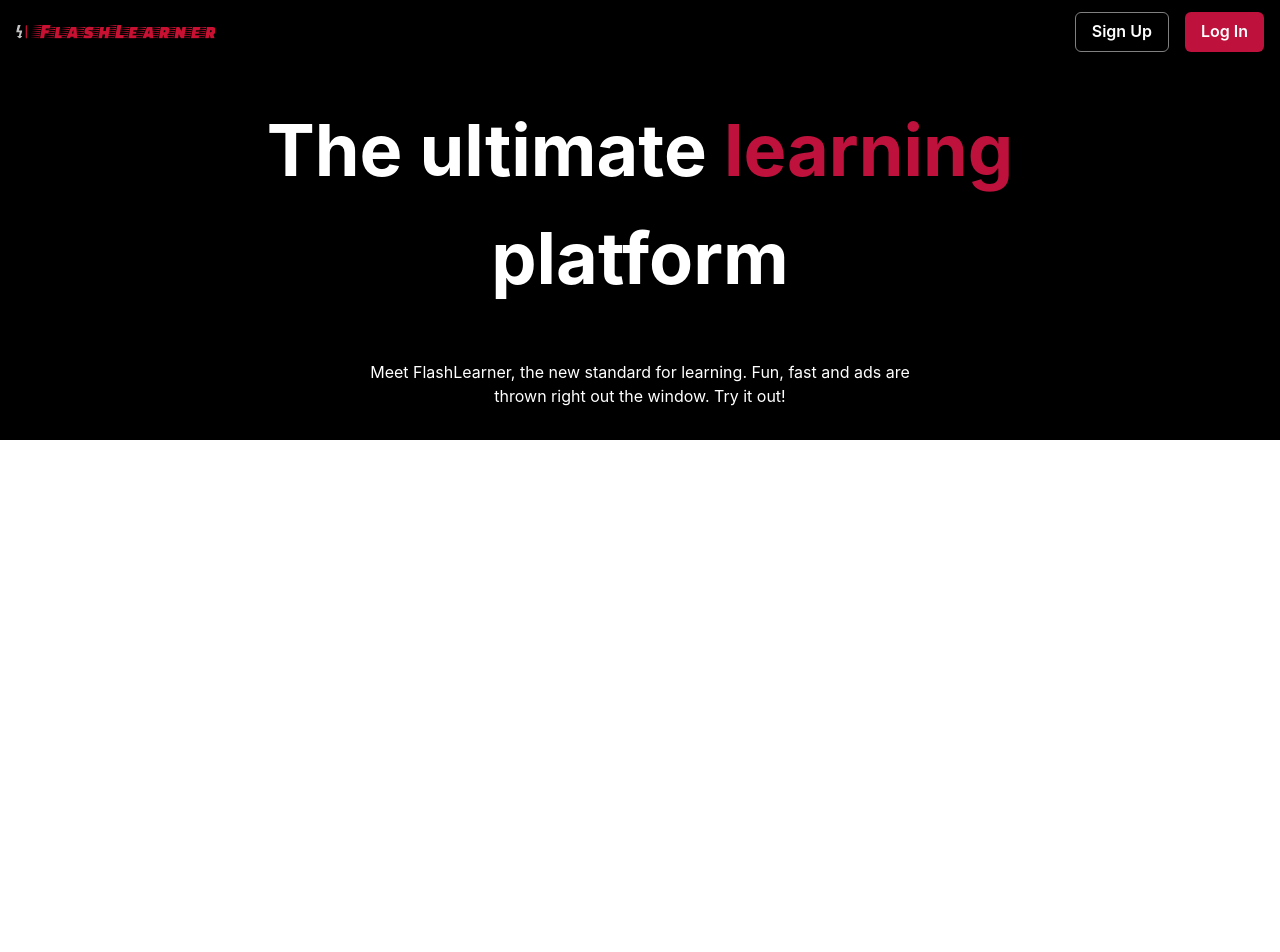
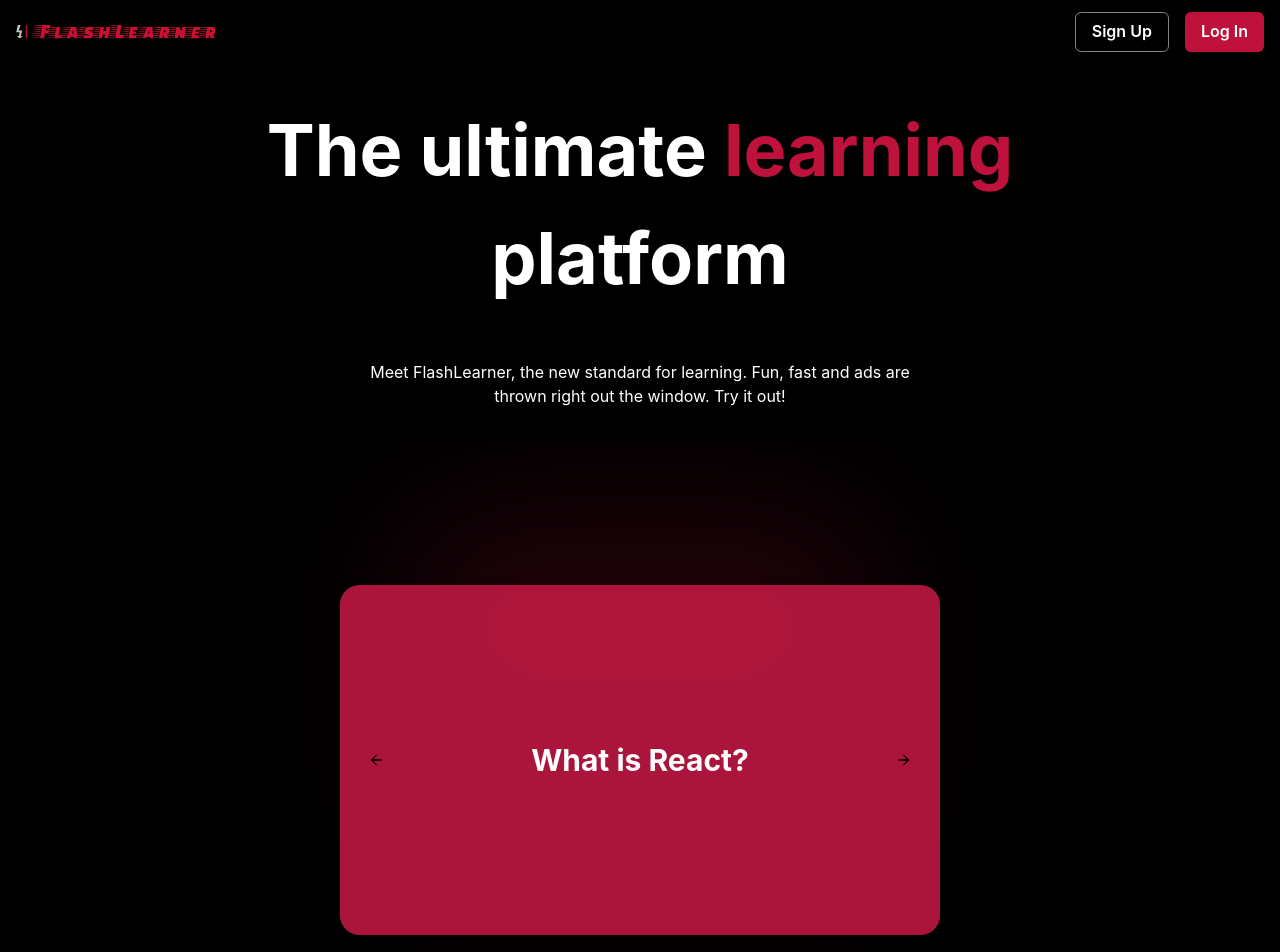
Before and after one commit to mitali-dxt/FlashSaas, a React (Create React App) app in the folder frontend/: page / in a window 1280 px wide. Shown: the top 952 px of the page. Before the commit the page ends 800 px from the top, so only its background shows below. Built offline with nearby package versions, Linux system fonts and the light colour scheme.

Commit message:
added flashcard component

```diff
--- a/frontend/package.json
+++ b/frontend/package.json
@@ -3,6 +3,7 @@
   "version": "0.1.0",
   "private": true,
   "dependencies": {
+    "@chakra-ui/icons": "^2.1.1",
     "@chakra-ui/react": "^2.8.2",
     "@emotion/react": "^11.13.0",
     "@emotion/styled": "^11.13.0",
--- a/frontend/src/App.js
+++ b/frontend/src/App.js
@@ -2,12 +2,14 @@ import React from "react";
 import { ChakraProvider } from "@chakra-ui/react";
 import Navbar from "./components/navbar";
 import Header from "./components/header";
+import FlashcardDeck from './components/flashcardDeck';
 
 function App() {
   return (
     <ChakraProvider>
       <Navbar />
       <Header />
+      <FlashcardDeck />
       {/* Other components can be added here */}
     </ChakraProvider>
   );
--- /dev/null
+++ b/frontend/src/components/flashcard.js
@@ -0,0 +1,66 @@
+import React, { useState } from 'react';
+import { Box, Text } from '@chakra-ui/react';
+
+const Flashcard = ({ question, answer }) => {
+  const [flipped, setFlipped] = useState(false);
+
+  return (
+    <Box
+      width="600px" // Increased width
+      height="350px" // Increased height
+      borderRadius="20px" // Rounded corners
+      overflow="hidden"
+      onClick={() => setFlipped(!flipped)}
+      cursor="pointer"
+      position="relative"
+      bg="rgba(255, 255, 255, 0.2)" // Semi-transparent white for glass effect
+      backdropFilter="blur(10px)" // Glassy effect
+      boxShadow="0 4px 8px rgba(0, 0, 0, 0.5)" // Subtle shadow for depth
+      _hover={{ boxShadow: "0 6px 12px rgba(0, 0, 0, 0.4)" }} // Hover effect
+      transition="transform 0.8s" // Longer transition for smoother flip
+      transformStyle="preserve-3d"
+      transform={flipped ? "rotateY(180deg)" : "rotateY(0deg)"}
+    >
+      {/* Front Face */}
+      <Box
+        position="absolute"
+        width="100%"
+        height="100%"
+        backfaceVisibility="hidden"
+        display="flex"
+        alignItems="center"
+        justifyContent="center"
+        p="6" // Increased padding
+        bg="rgba(185, 18, 60, 0.9)" // Red background for front
+        color="white"
+        zIndex={flipped ? 0 : 1}
+        transition="opacity 0.4s"
+        opacity={flipped ? 0 : 1} // Hide the front face during flip
+      >
+        <Text fontSize="3xl" fontWeight="bold">{question}</Text> {/* Larger text */}
+      </Box>
+
+      {/* Back Face */}
+      <Box
+        position="absolute"
+        width="100%"
+        height="100%"
+        backfaceVisibility="hidden"
+        display="flex"
+        alignItems="center"
+        justifyContent="center"
+        p="6" // Increased padding
+        bg="rgba(255, 255, 255, 0.9)" // White background for back
+        color="black"
+        transform="rotateY(180deg)"
+        zIndex={flipped ? 1 : 0}
+        transition="opacity 0.4s"
+        opacity={flipped ? 1 : 0} // Show the back face when flipped
+      >
+        <Text fontSize="xl" fontWeight="bold">{answer}</Text> {/* Larger text */}
+      </Box>
+    </Box>
+  );
+};
+
+export default Flashcard;
--- /dev/null
+++ b/frontend/src/components/flashcardDeck.js
@@ -0,0 +1,100 @@
+import React, { useState } from 'react';
+import { Box, Flex, IconButton } from '@chakra-ui/react';
+import Flashcard from './flashcard';
+import { ArrowBackIcon, ArrowForwardIcon } from '@chakra-ui/icons'; // Import the icons
+
+const flashcards = [
+  { question: 'What is React?', answer: 'A JavaScript library for building user interfaces.' },
+  { question: 'What is JSX?', answer: 'A syntax extension for JavaScript that looks similar to XML.' },
+  // Add more flashcards here
+];
+
+const FlashcardDeck = () => {
+  const [currentIndex, setCurrentIndex] = useState(0);
+
+  const nextCard = () => {
+    setCurrentIndex((prevIndex) => (prevIndex + 1) % flashcards.length);
+  };
+
+  const prevCard = () => {
+    setCurrentIndex((prevIndex) => (prevIndex - 1 + flashcards.length) % flashcards.length);
+  };
+
+  return (
+    <Box
+      bg="black" // Black background for the entire container
+      height="80vh"
+      position="relative"
+      overflow="hidden" // Ensure no overflow outside the container
+    >
+      <Box
+        position="absolute"
+        top="50%"
+        left="50%"
+        transform="translate(-50%, -50%)"
+        width="500px"
+        height="500px"
+        borderRadius="20%"
+        bgGradient="linear(to-t, black, rgb(190, 18, 60))"
+        boxShadow="lg"
+        zIndex="0" // Ensure it is behind other content
+        style={{
+            filter: 'blur(70px)', // Apply blur effect
+            opacity: 0.2, // Adjust opacity for the glass effect
+          }}
+      />
+      <Flex
+        direction="column"
+        align="center"
+        justify="center"
+        height="80vh"
+        p="8"
+        position="relative"
+        zIndex="1" // Ensure this is above the gradient circle
+      >
+        <Flex align="center" position="relative">
+          <IconButton
+            aria-label="Previous"
+            icon={<ArrowBackIcon />}
+            onClick={prevCard}
+            position="absolute"
+            left="16px" // Adjusted position
+            top="50%"
+            transform="translateY(-50%)"
+            zIndex="2"
+            borderRadius="full"
+            color="black"
+            background="transparent"
+            _hover={{ background: "transparent" }}
+            _active={{ background: "transparent" }}
+            _focus={{ boxShadow: "none" }}
+          />
+          <Box>
+            <Flashcard
+              question={flashcards[currentIndex].question}
+              answer={flashcards[currentIndex].answer}
+            />
+          </Box>
+          <IconButton
+            aria-label="Next"
+            icon={<ArrowForwardIcon />}
+            onClick={nextCard}
+            position="absolute"
+            right="16px" // Adjusted position
+            top="50%"
+            transform="translateY(-50%)"
+            zIndex="2"
+            borderRadius="full"
+            color="black"
+            background="transparent"
+            _hover={{ background: "transparent" }}
+            _active={{ background: "transparent" }}
+            _focus={{ boxShadow: "none" }}
+          />
+        </Flex>
+      </Flex>
+    </Box>
+  );
+};
+
+export default FlashcardDeck;
--- a/frontend/src/index.js
+++ b/frontend/src/index.js
@@ -2,10 +2,11 @@ import React from 'react';
 import ReactDOM from 'react-dom';
 import { ChakraProvider } from '@chakra-ui/react';
 import App from './App';
+import theme from './theme'; // Import your custom theme
 
 ReactDOM.render(
-    <ChakraProvider>
-        <App />
-    </ChakraProvider>,
-    document.getElementById('root')
+  <ChakraProvider theme={theme}>
+    <App />
+  </ChakraProvider>,
+  document.getElementById('root')
 );
--- /dev/null
+++ b/frontend/src/theme.js
@@ -0,0 +1,14 @@
+import { extendTheme } from '@chakra-ui/react';
+
+const theme = extendTheme({
+  styles: {
+    global: {
+      body: {
+        bg: 'black', // Set the background color to black
+        color: 'white', // Optional: Set text color to white for better contrast
+      },
+    },
+  },
+});
+
+export default theme;
```
Also changed, not shown: frontend/src/App.css (deleted, +0 -38 lines), 1 other file (tests, documents, lock files or other folders).
